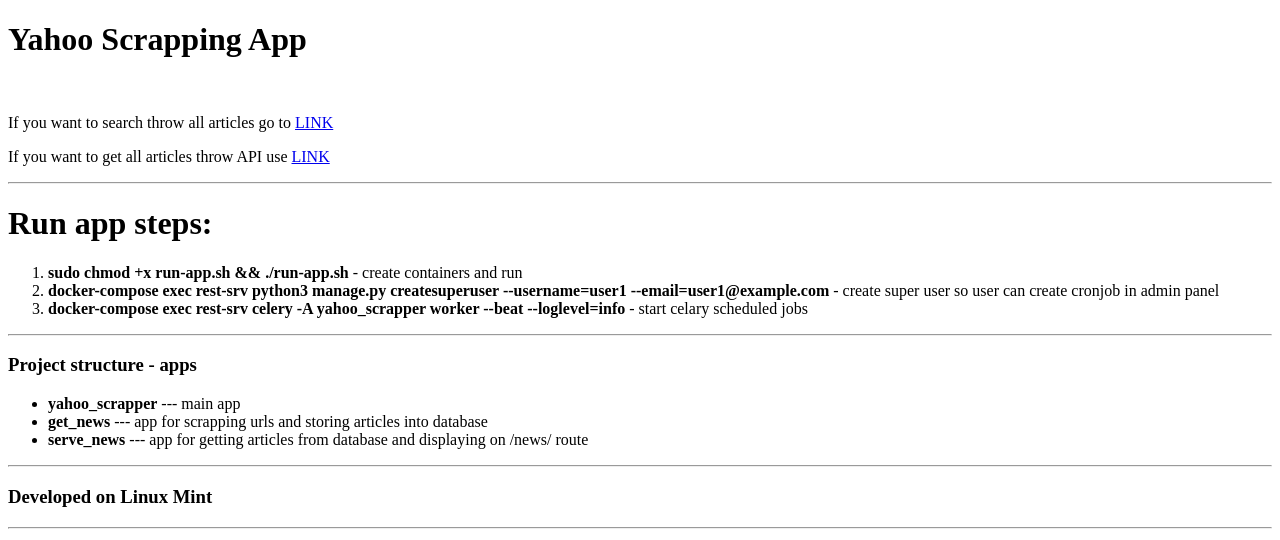
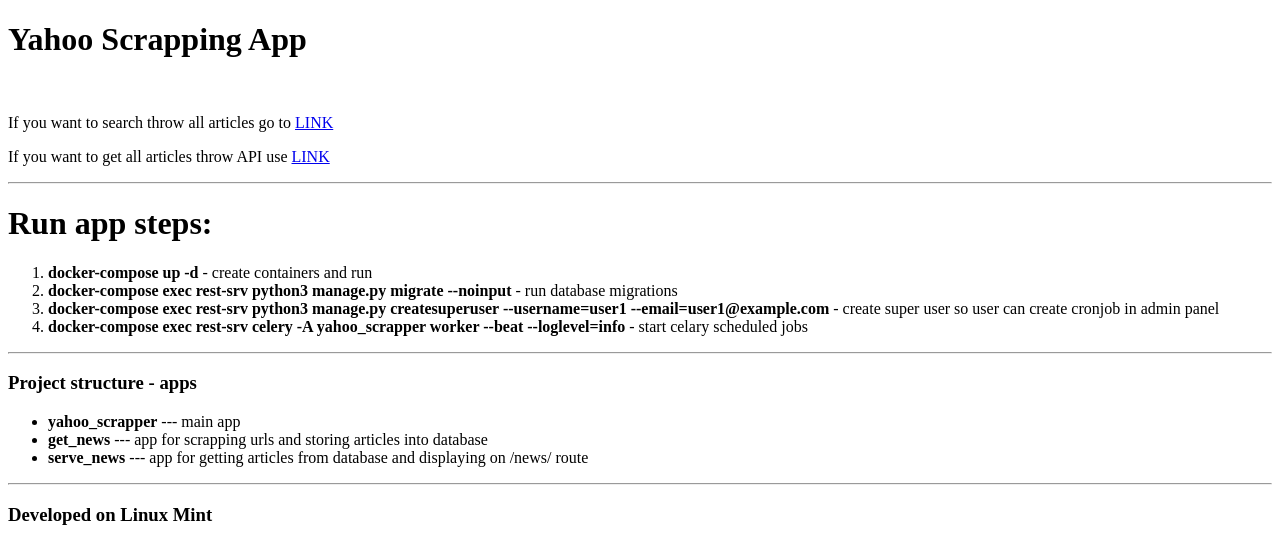
Before and after one commit to marnembu2/yahoo_scrapper, a Django app: page / in a window 1280 px wide. Shown: the top 540 px of the page. Run offline with Django 3.2, Linux system fonts and the light colour scheme; parts of the project's set-up code (start-up, migrations or seed data) failed here and were passed over; some libraries are stand-ins or nearby versions.

Commit message:
readme created, gitignore added

```diff
--- a/templates/welcome.html
+++ b/templates/welcome.html
@@ -13,7 +13,8 @@
 
     <h1>Run app steps:</h1>
     <ol>
-        <li><b>sudo chmod +x run-app.sh && ./run-app.sh</b> - create containers and run</li>
+        <li><b>docker-compose up -d</b> - create containers and run</li>
+        <li><b>docker-compose exec rest-srv python3 manage.py migrate --noinput</b> - run database migrations</li>
         <li><b>docker-compose exec rest-srv python3 manage.py createsuperuser --username=user1 --email=user1@example.com</b> - create super user so user can create cronjob in admin panel</li>
         <li><b>docker-compose exec rest-srv celery -A yahoo_scrapper worker --beat --loglevel=info</b> - start celary scheduled jobs</li>
 
```
Also changed, not shown: README.md (added), 3 other files.
